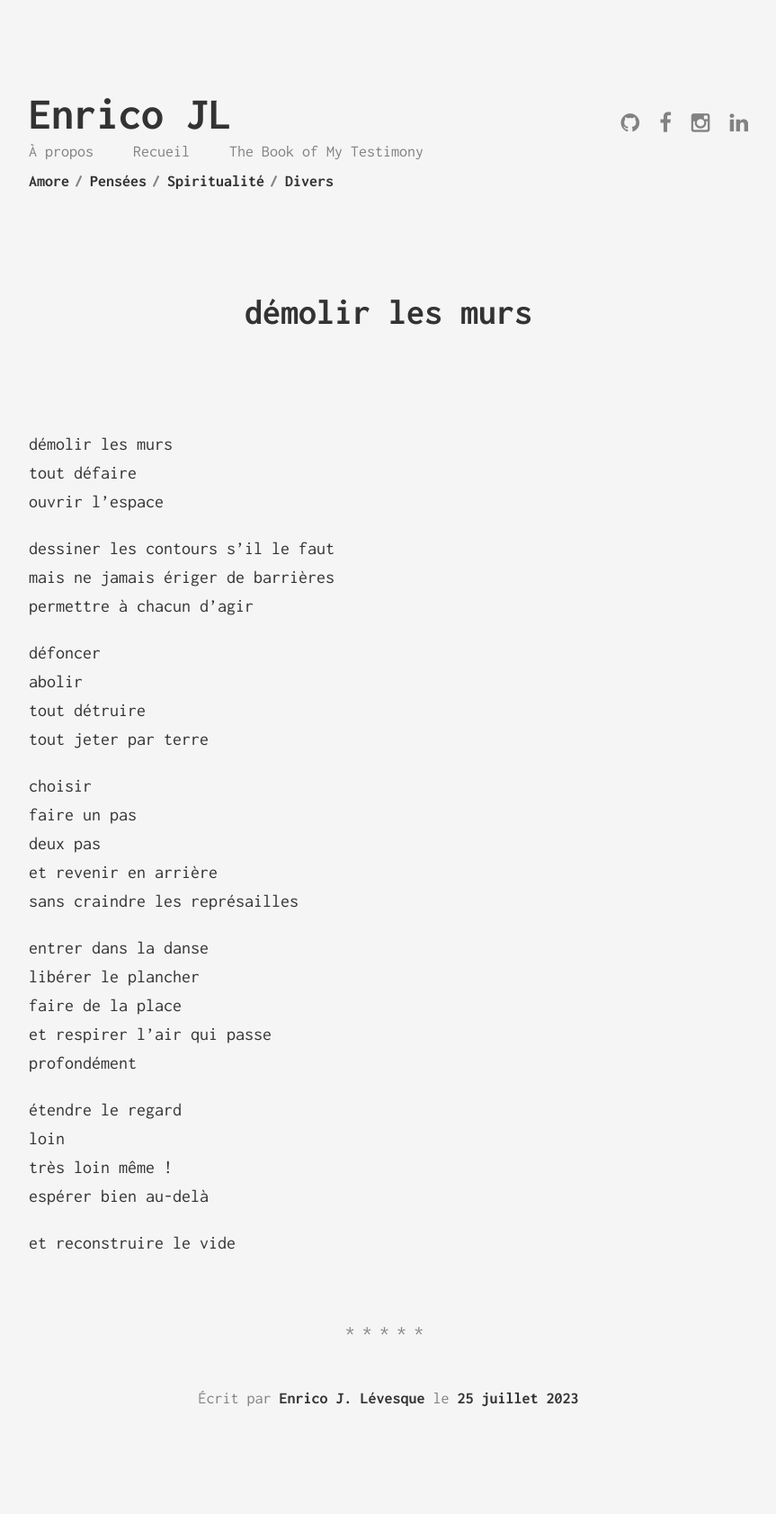
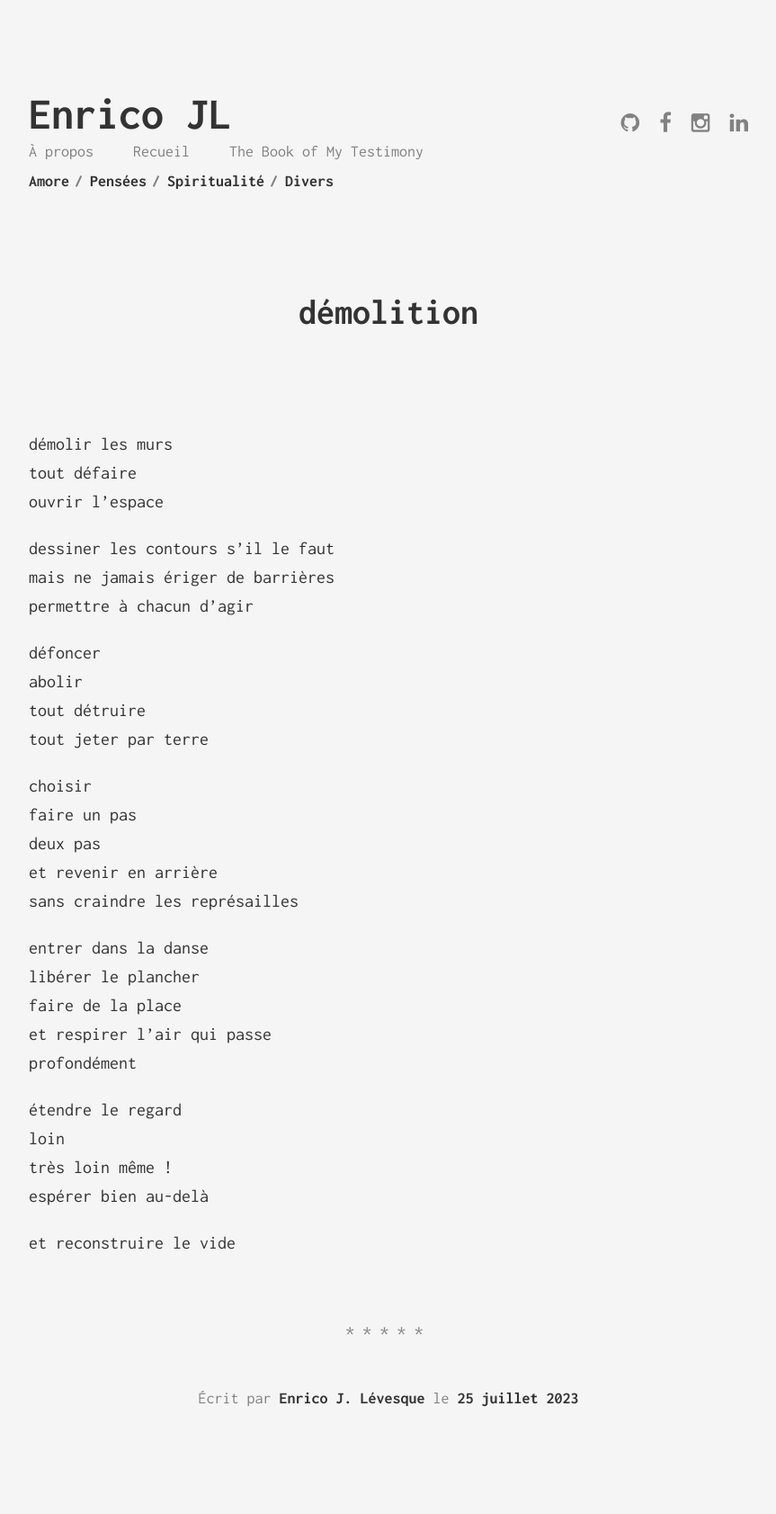
Before and after one commit to enricoJL/enricojl.github.io, a Jekyll site: the page built from _posts/2023-07-14-demolition.md, in a window 1280 px wide. Shown: the whole page at 90% size, without its empty margins (208-1071 px from the left). Built offline with Jekyll 4.4.1, drawn with Linux system fonts in a browser that asks for light colours.

Commit message:
démolition

```diff
--- a/_posts/2023-07-14-demolir-les-murs.md
+++ b/_posts/2023-07-14-demolition.md
@@ -1,6 +1,6 @@
 ---
 layout: post
-title: "démolir les murs"
+title: "démolition"
 date: "2023-07-25"
 categories: "divers"
 published: true
```
